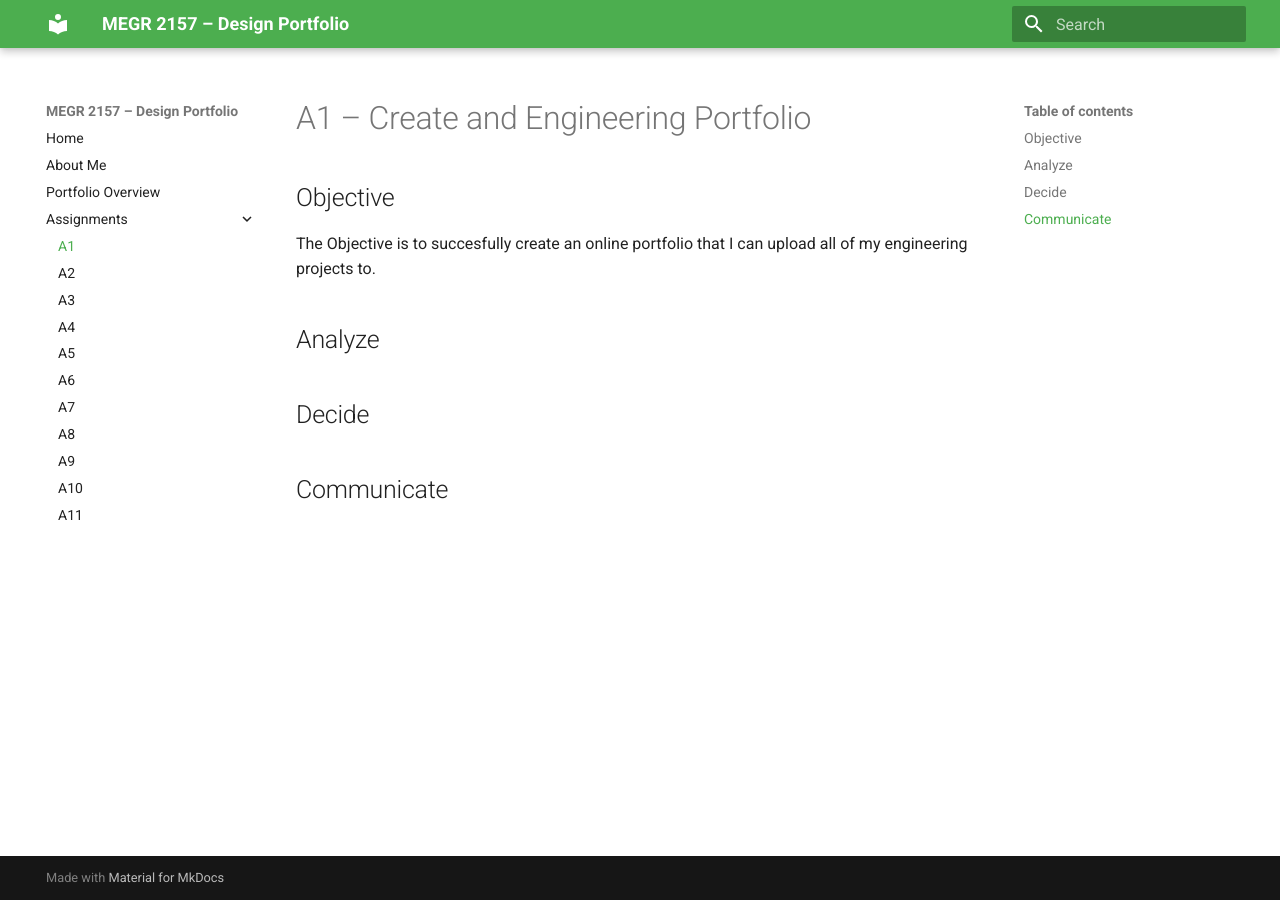
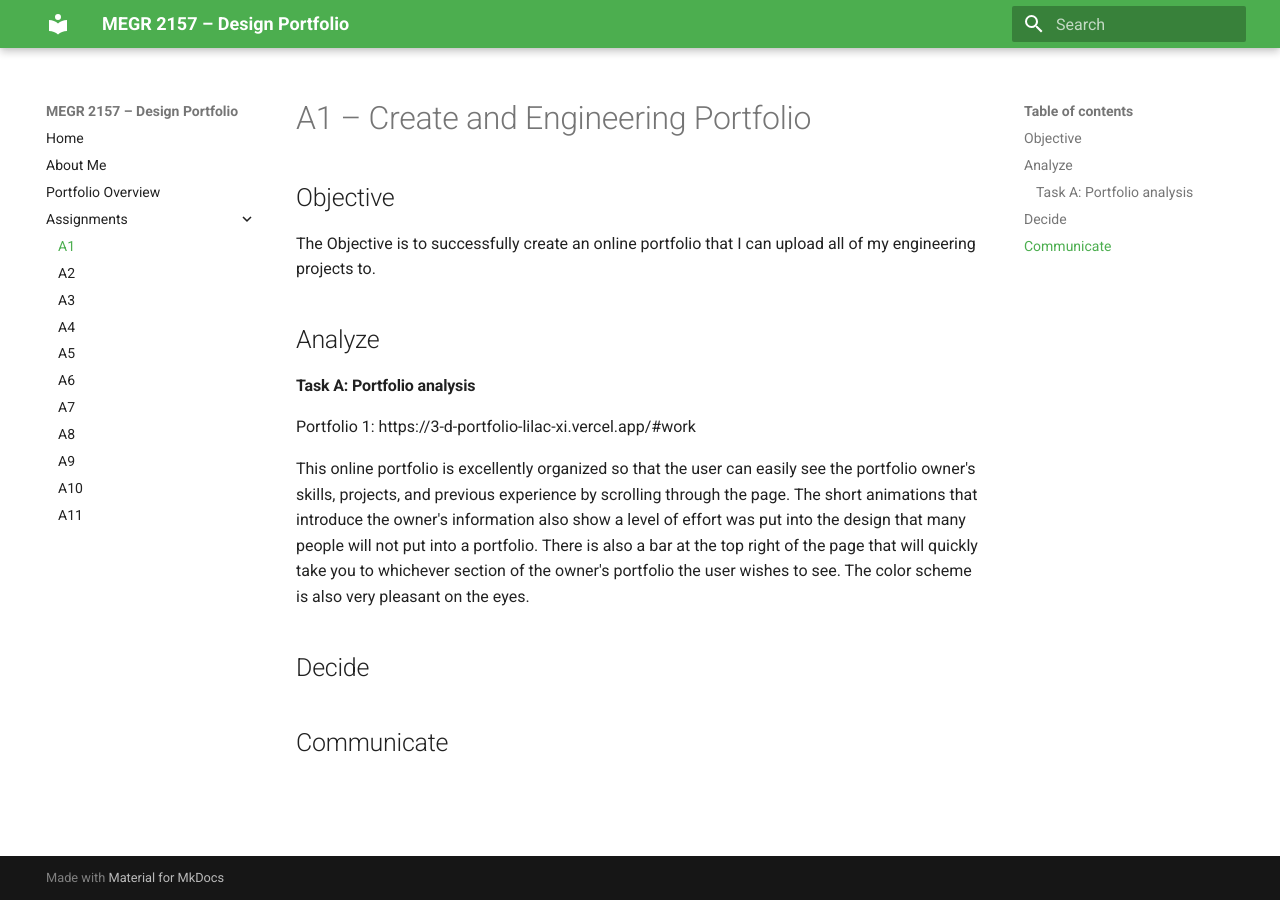
Before and after one commit to SanjayKashyap24/design-projects-portfolio, an MkDocs documentation site: the page built from docs/assignments/A01/index.md, in a window 1280 px wide. Built offline with MkDocs 1.6.1 and Material for MkDocs 9.7.7, drawn with Linux system fonts in a browser that asks for light colours.

Commit message:
Fix spelling error in portfolio objective
Corrected spelling of 'succesfully' to 'successfully'.

```diff
--- a/docs/assignments/A01/index.md
+++ b/docs/assignments/A01/index.md
@@ -1,10 +1,13 @@
 # A1 – Create and Engineering Portfolio
 
 ## Objective
-The Objective is to succesfully create an online portfolio that I can upload all of my engineering projects to.
+The Objective is to successfully create an online portfolio that I can upload all of my engineering projects to.
 
 ## Analyze
+#### Task A: Portfolio analysis
+Portfolio 1: https://3-d-portfolio-lilac-xi.vercel.app/#work
 
+This online portfolio is excellently organized so that the user can easily see the portfolio owner's skills, projects, and previous experience by scrolling through the page. The short animations that introduce the owner's information also show a level of effort was put into the design that many people will not put into a portfolio. There is also a bar at the top right of the page that will quickly take you to whichever section of the owner's portfolio the user wishes to see. The color scheme is also very pleasant on the eyes.
 
 ## Decide
 
```
